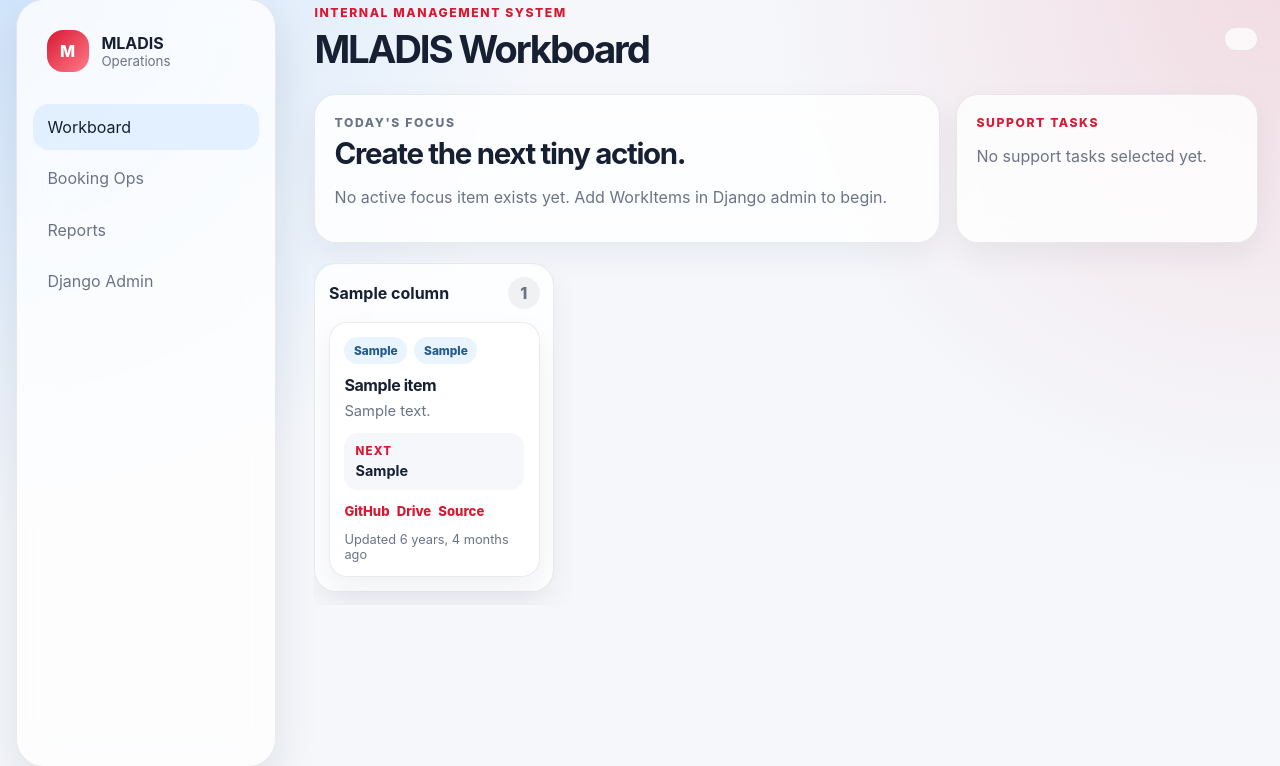
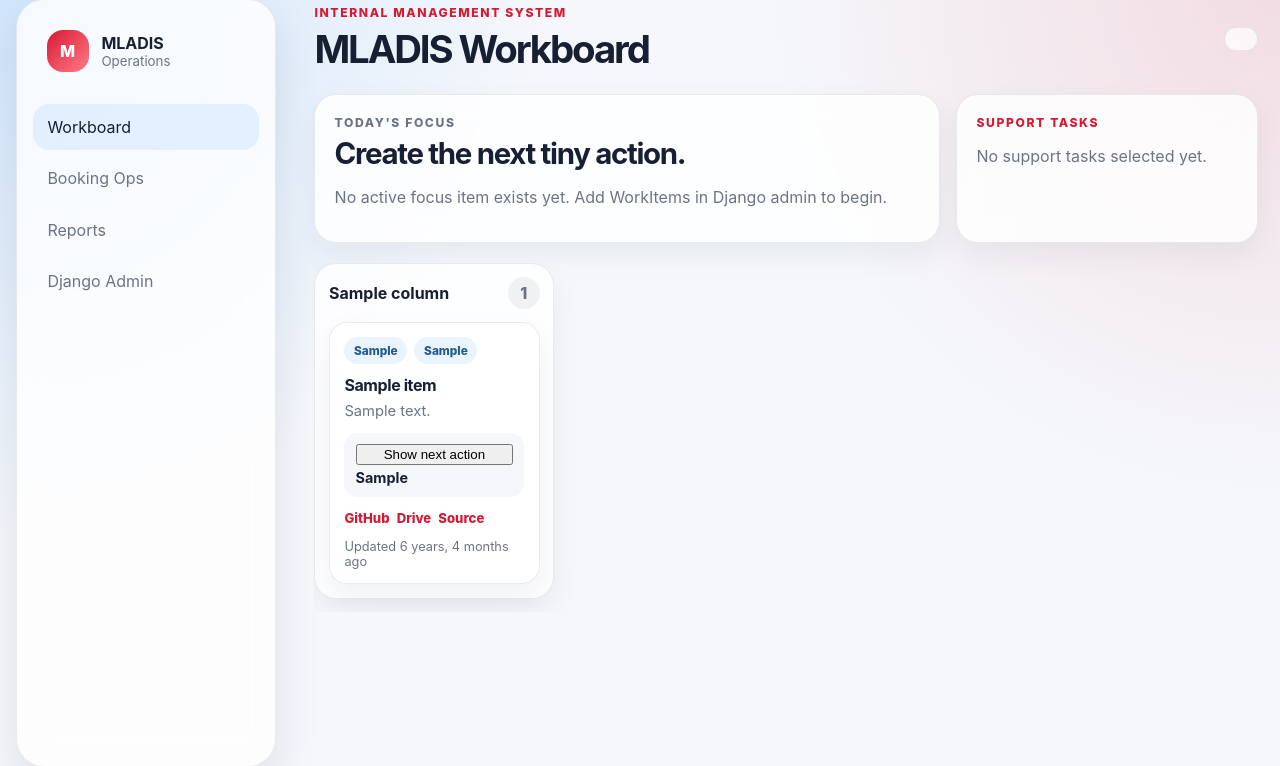
Before and after one commit to pzg8794/MLADIS, a Django app: template airbnb_agent/operations/templates/operations/workboard.html in a window 1280 px wide. Shown: the part 17-783 px from the top of the page. Run offline with Django 5.2, Linux system fonts and the light colour scheme; the template is opened without the code that fills it: most values are stand-ins (such as "Sample title", 1, 10 or a date in 2020).

Commit message:
Make Workboard next actions collapsible

```diff
--- a/airbnb_agent/operations/templates/operations/workboard.html
+++ b/airbnb_agent/operations/templates/operations/workboard.html
@@ -1,7 +1,12 @@
 {% extends "layouts/ops_shell.html" %}
+{% load static %}
 
 {% block title %}MLADIS Workboard{% endblock %}
 {% block page_title %}MLADIS Workboard{% endblock %}
+
+{% block extra_head %}
+  <link rel="stylesheet" href="{% static 'operations/css/workboard_next_actions.css' %}">
+{% endblock %}
 
 {% block content %}
 <section class="ml-focus-grid">
@@ -56,9 +61,18 @@
             {% if item.description %}
               <p>{{ item.description|truncatewords:24 }}</p>
             {% endif %}
-            <div class="ml-next-action">
-              <span>Next</span>
-              <strong>{{ item.next_action|default:"Define the next tiny action." }}</strong>
+            <div class="ml-next-action ml-next-action--collapsible is-collapsed" data-next-action>
+              <button
+                class="ml-next-action__toggle"
+                type="button"
+                data-next-action-toggle
+                aria-expanded="false"
+                aria-controls="next-action-{{ item.pk }}">
+                Show next action
+              </button>
+              <strong class="ml-next-action__content" id="next-action-{{ item.pk }}" data-next-action-content>
+                {{ item.next_action|default:"Define the next tiny action." }}
+              </strong>
             </div>
             <div class="ml-work-links">
               {% if item.github_url %}<a href="{{ item.github_url }}" target="_blank" rel="noopener">GitHub</a>{% endif %}
@@ -74,4 +88,5 @@
     </div>
   {% endfor %}
 </section>
+<script src="{% static 'operations/js/workboard_next_actions.js' %}"></script>
 {% endblock %}
```
